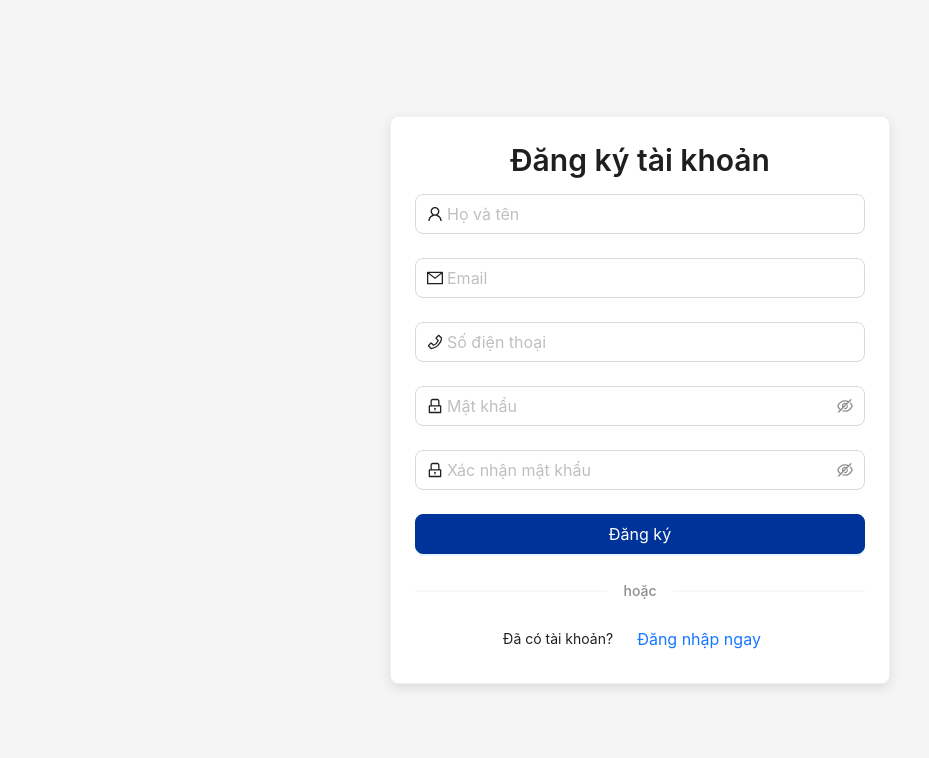
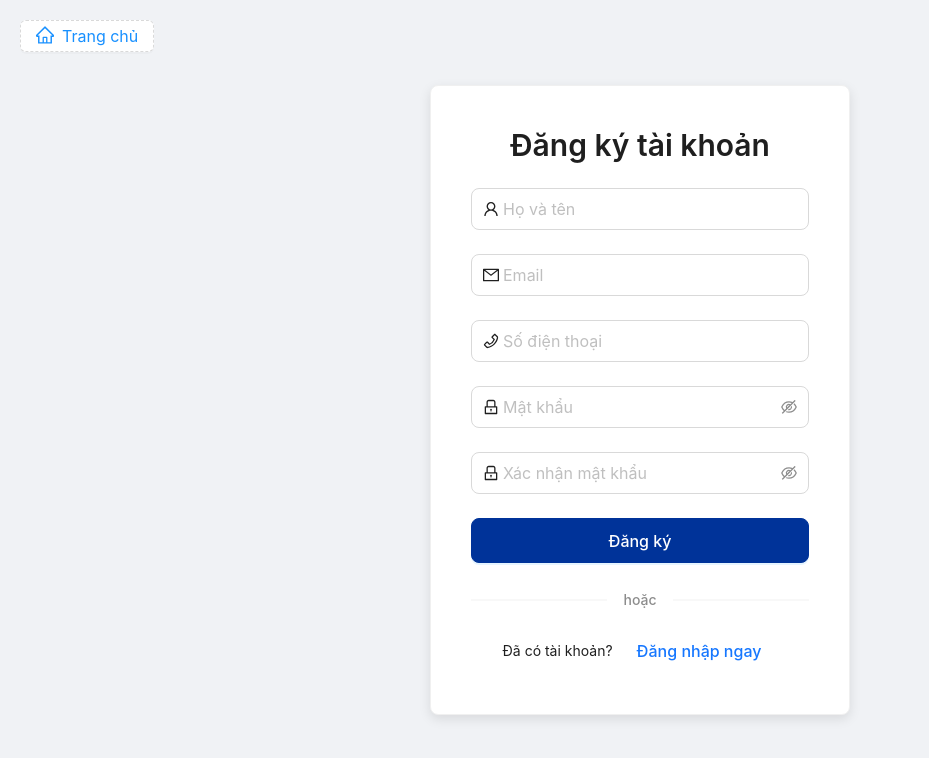
Before and after one commit to Peace2s/GiangThuyMobileShop-client, a React (Vite) app: page /register in a window 1280 px wide. Shown: the top 758 px of the page, without its empty margins (0-929 px from the left). Built offline with nearby package versions, Linux system fonts and the light colour scheme.

Commit message:
fix(auth):save token to cookie

```diff
--- a/src/components/auth/Login.css
+++ b/src/components/auth/Login.css
@@ -3,24 +3,46 @@
   justify-content: center;
   align-items: center;
   min-height: 100vh;
-  background-color: #f5f5f5;
+  background-color: #f0f2f5;
   padding: 20px;
+  position: relative;
 }
 
 .login-card {
   width: 100%;
-  max-width: 400px;
+  max-width: 420px;
   box-shadow: 0 4px 12px rgba(0, 0, 0, 0.1);
+  border-radius: 8px;
 }
 
 .login-card .ant-card-body {
   padding: 40px;
 }
 
+.home-button {
+  position: fixed !important;
+  top: 20px;
+  left: 20px;
+  z-index: 1000;
+  font-size: 16px;
+  display: flex;
+  align-items: center;
+  gap: 8px;
+  color: #1890ff;
+}
+
+.home-button:hover {
+  color: #40a9ff;
+}
+
+.home-button .anticon {
+  font-size: 18px;
+}
+
 .login-title {
+  margin-bottom: 24px !important;
+  color: #1890ff;
   text-align: center;
-  color: #1a4da2 !important;
-  margin-bottom: 30px !important;
 }
 
 /* Override Ant Design styles */
@@ -53,8 +75,10 @@
 }
 
 .login-footer {
-  margin-top: 24px;
-  text-align: center;
+  display: flex;
+  justify-content: center;
+  align-items: center;
+  gap: 8px;
 }
 
 .login-footer a {
@@ -71,3 +95,15 @@
   margin-top: 12px;
   color: #666;
 }
+
+/* Responsive adjustments */
+@media (max-width: 480px) {
+  .login-card {
+    margin: 0 16px;
+  }
+
+  .home-button {
+    top: 10px;
+    left: 10px;
+  }
+}
--- a/src/components/auth/Login.jsx
+++ b/src/components/auth/Login.jsx
@@ -1,6 +1,6 @@
 import React, { useState } from 'react';
 import { Form, Input, Button, Card, Typography, message, Divider } from 'antd';
-import { UserOutlined, LockOutlined } from '@ant-design/icons';
+import { UserOutlined, LockOutlined, HomeOutlined } from '@ant-design/icons';
 import { Link, useNavigate, useLocation } from 'react-router-dom';
 import { useAuth } from '../../contexts/AuthContext';
 import { useCart } from '../../contexts/CartContext';
@@ -45,12 +45,26 @@ const Login = () => {
     }
   };
 
+  const goToHome = () => {
+    navigate('/');
+  };
+
   return (
     <div className="login-container">
+      <Button
+        icon={<HomeOutlined />}
+        onClick={goToHome}
+        type="dashed"
+        className="home-button"
+      >
+        Trang chủ
+      </Button>
+
       <Card className="login-card">
         <Title level={2} className="login-title">
           Đăng nhập
         </Title>
+
         <Form
           form={form}
           name="login"
@@ -84,6 +98,10 @@ const Login = () => {
               {
                 required: true,
                 message: 'Vui lòng nhập mật khẩu!',
+              },
+              {
+                min: 6,
+                message: 'Mật khẩu phải có ít nhất 6 ký tự!',
               },
             ]}
           >
--- a/src/components/auth/Register.css
+++ b/src/components/auth/Register.css
@@ -3,21 +3,46 @@
   justify-content: center;
   align-items: center;
   min-height: 100vh;
-  background-color: #f5f5f5;
+  background-color: #f0f2f5;
   padding: 20px;
+  position: relative;
 }
 
 .register-card {
   width: 100%;
-  max-width: 500px;
+  max-width: 420px;
   box-shadow: 0 4px 12px rgba(0, 0, 0, 0.1);
   border-radius: 8px;
 }
 
+.register-card .ant-card-body {
+  padding: 40px;
+}
+
+.home-button {
+  position: fixed !important;
+  top: 20px;
+  left: 20px;
+  z-index: 1000;
+  font-size: 16px;
+  display: flex;
+  align-items: center;
+  gap: 8px;
+  color: #1890ff;
+}
+
+.home-button:hover {
+  color: #40a9ff;
+}
+
+.home-button .anticon {
+  font-size: 18px;
+}
+
 .register-title {
+  margin-bottom: 24px !important;
+  color: #1890ff;
   text-align: center;
-  margin-bottom: 24px;
-  color: #1890ff;
 }
 
 .register-footer {
@@ -25,12 +50,45 @@
   justify-content: center;
   align-items: center;
   gap: 8px;
-  margin-top: 16px;
 }
 
-/* Responsive styles */
-@media (max-width: 576px) {
+/* Override Ant Design styles */
+.register-card .ant-form-item-label > label {
+  font-weight: 500;
+  color: #333;
+}
+
+.register-card .ant-input-affix-wrapper {
+  padding: 8px 11px;
+  height: auto;
+}
+
+.register-card .ant-input-affix-wrapper > input.ant-input {
+  font-size: 16px;
+}
+
+.register-card .ant-btn {
+  height: 45px;
+  font-size: 16px;
+  font-weight: 500;
+}
+
+.register-card .ant-form-item {
+  margin-bottom: 24px;
+}
+
+.register-card .ant-form-item:last-child {
+  margin-bottom: 0;
+}
+
+/* Responsive adjustments */
+@media (max-width: 480px) {
   .register-card {
-    box-shadow: none;
+    margin: 0 16px;
+  }
+
+  .home-button {
+    top: 10px;
+    left: 10px;
   }
 }
--- a/src/components/auth/Register.jsx
+++ b/src/components/auth/Register.jsx
@@ -1,6 +1,6 @@
 import React, { useState } from 'react';
 import { Form, Input, Button, Card, Typography, message, Divider } from 'antd';
-import { UserOutlined, LockOutlined, MailOutlined, PhoneOutlined } from '@ant-design/icons';
+import { UserOutlined, LockOutlined, MailOutlined, PhoneOutlined, HomeOutlined } from '@ant-design/icons';
 import { Link, useNavigate } from 'react-router-dom';
 import { authService } from '../../services/api';
 import './Register.css';
@@ -28,8 +28,21 @@ const Register = () => {
     }
   };
 
+  const goToHome = () => {
+    navigate('/');
+  };
+
   return (
     <div className="register-container">
+      <Button
+        icon={<HomeOutlined />}
+        onClick={goToHome}
+        type="dashed"
+        className="home-button"
+      >
+        Trang chủ
+      </Button>
+
       <Card className="register-card">
         <Title level={2} className="register-title">
           Đăng ký tài khoản
--- a/src/components/layout/Header.jsx
+++ b/src/components/layout/Header.jsx
@@ -30,20 +30,28 @@ const Header = ({ searchTerm, setSearchTerm }) => {
     navigate('/');
   }
 
-  const userMenu = (
-    <Menu>
-      <Menu.Item key="profile" icon={<UserOutlined />}>
-        <Link to="/profile">Tài khoản của tôi</Link>
-      </Menu.Item>
-      <Menu.Item key="orders" icon={<ShoppingCartOutlined />}>
-        <Link to="/orders">Đơn hàng của tôi</Link>
-      </Menu.Item>
-      <Menu.Divider />
-      <Menu.Item key="logout" icon={<LogoutOutlined />} onClick={handleLogout}>
-        Đăng xuất
-      </Menu.Item>
-    </Menu>
-  );
+  const userMenu = {
+    items: [
+      {
+        key: 'profile',
+        icon: <UserOutlined />,
+        label: 'Thông tin cá nhân',
+        onClick: () => navigate('/profile')
+      },
+      {
+        key: 'orders',
+        icon: <ShoppingCartOutlined />,
+        label: 'Đơn hàng',
+        onClick: () => navigate('/orders')
+      },
+      {
+        key: 'logout',
+        icon: <LogoutOutlined />,
+        label: 'Đăng xuất',
+        onClick: handleLogout
+      }
+    ]
+  };
 
   return (
     <AntHeader className="header">
@@ -84,11 +92,11 @@ const Header = ({ searchTerm, setSearchTerm }) => {
             </Tooltip>
 
             {isAuthenticated ? (
-              <Dropdown overlay={userMenu} trigger={['click']} placement="bottomRight">
-                <div className="user-menu-trigger">
+              <Dropdown menu={userMenu} placement="bottomRight">
+                <Button type="text" className="user-button">
                   <Avatar icon={<UserOutlined />} />
                   <span className="user-name">Xin chào, {user.fullName}</span>
-                </div>
+                </Button>
               </Dropdown>
             ) : (
               <Space>
--- a/src/components/product/ProductDetail.jsx
+++ b/src/components/product/ProductDetail.jsx
@@ -18,6 +18,7 @@ const ProductDetail = () => {
   const { id } = useParams()
   const location = useLocation()
   const navigate = useNavigate()
+  const [selectedColor, setSelectedColor] = useState('')
   const [quantity, setQuantity] = useState(1)
   const [product, setProduct] = useState(null)
   const [loading, setLoading] = useState(true)
@@ -41,11 +42,13 @@ const ProductDetail = () => {
         const productFromState = location.state?.product
         if (productFromState) {
           setProduct(productFromState)
+          setSelectedColor(productFromState.colors?.[0]?.code || '')
         } else {
           // If not available in state, fetch from API
           const response = await productService.getProductById(id)
           if (response.data) {
             setProduct(response.data)
+            setSelectedColor(response.data.colors?.[0]?.code || '')
           }
         }
       } catch (error) {
@@ -74,8 +77,12 @@ const ProductDetail = () => {
       return;
     }
 
+    if (product.colors && product.colors.length > 0 && !selectedColor) {
+      message.warning('Vui lòng chọn màu sắc');
+      return;
+    }
 
-    addToCart(product, quantity);
+    addToCart(product, quantity, selectedColor);
   }
 
   return (
--- a/src/contexts/AuthContext.jsx
+++ b/src/contexts/AuthContext.jsx
@@ -1,5 +1,6 @@
 import React, { createContext, useState, useContext, useEffect } from 'react';
 import { authService } from '../services/api';
+import Cookies from 'js-cookie';
 
 const AuthContext = createContext();
 
@@ -14,7 +15,7 @@ export const AuthProvider = ({ children }) => {
   useEffect(() => {
     // Kiểm tra xem người dùng đã đăng nhập chưa khi tải trang
     const checkAuth = () => {
-      const storedUser = localStorage.getItem('user');
+      const storedUser = Cookies.get('user');
       if (storedUser) {
         setUser(JSON.parse(storedUser));
       }
@@ -28,9 +29,17 @@ export const AuthProvider = ({ children }) => {
     try {
       const response = await authService.login(credentials);
       if (response.data) {
-        // Lưu token và thông tin người dùng vào localStorage
-        localStorage.setItem('token', response.data.token);
-        localStorage.setItem('user', JSON.stringify(response.data.user));
+        // Lưu token và thông tin người dùng vào cookies
+        Cookies.set('token', response.data.token, {
+          expires: 1, // 1 ngày
+          secure: process.env.NODE_ENV === 'production',
+          sameSite: 'strict'
+        });
+        Cookies.set('user', JSON.stringify(response.data.user), {
+          expires: 1, // 1 ngày
+          secure: process.env.NODE_ENV === 'production',
+          sameSite: 'strict'
+        });
 
         // Cập nhật state
         setUser(response.data.user);
@@ -63,9 +72,9 @@ export const AuthProvider = ({ children }) => {
   };
 
   const logout = () => {
-    // Xóa token và thông tin người dùng khỏi localStorage
-    localStorage.removeItem('token');
-    localStorage.removeItem('user');
+    // Xóa token và thông tin người dùng khỏi cookies
+    Cookies.remove('token');
+    Cookies.remove('user');
 
     // Cập nhật state
     setUser(null);
--- a/src/contexts/CartContext.jsx
+++ b/src/contexts/CartContext.jsx
@@ -44,6 +44,8 @@ export const CartProvider = ({ children }) => {
       if (savedCart) {
         const parsedCart = JSON.parse(savedCart);
         setCartItems(Array.isArray(parsedCart) ? parsedCart : []);
+      } else {
+        setCartItems([]); // Reset cart items nếu không có dữ liệu trong localStorage
       }
       setLoading(false);
     } catch (error) {
@@ -107,7 +109,7 @@ export const CartProvider = ({ children }) => {
 
           return [...prevItems, {
             ...product,
-            productId: product.id, // Lưu cả productId
+            productId: product.id,
             quantity,
             selectedColor
           }];
@@ -174,6 +176,7 @@ export const CartProvider = ({ children }) => {
       } else {
         // Nếu chưa đăng nhập, chỉ cập nhật localStorage
         setCartItems([]);
+        localStorage.removeItem(CART_STORAGE_KEY); // Xóa giỏ hàng khỏi localStorage
       }
       toast.success('Đã xóa giỏ hàng');
     } catch (error) {
@@ -202,10 +205,27 @@ export const CartProvider = ({ children }) => {
           });
         }
 
-        // Xóa giỏ hàng local
+        // Xóa giỏ hàng local và cập nhật state
         localStorage.removeItem(CART_STORAGE_KEY);
+        setCartItems([]); // Reset cart items state
 
         // Cập nhật lại state từ server
+        const response = await cartService.getCart();
+        if (response.data && response.data.CartItems) {
+          const cartData = response.data.CartItems.map(item => ({
+            id: item.id,
+            productId: item.productId,
+            name: item.product?.name || '',
+            image: item.product?.image || '',
+            price: item.price,
+            quantity: item.quantity,
+            selectedColor: item.selectedColor,
+            stock_quantity: item.product?.stock_quantity || 0
+          }));
+          setCartItems(cartData);
+        }
+      } else {
+        // Nếu không có giỏ hàng local, vẫn cập nhật từ server
         const response = await cartService.getCart();
         if (response.data && response.data.CartItems) {
           const cartData = response.data.CartItems.map(item => ({
--- a/src/services/api.js
+++ b/src/services/api.js
@@ -1,4 +1,5 @@
 import axios from 'axios';
+import Cookies from 'js-cookie';
 
 const API_URL = 'http://localhost:3000/api';
 
@@ -13,7 +14,7 @@ const api = axios.create({
 // Thêm interceptor để tự động gắn token vào header
 api.interceptors.request.use(
   (config) => {
-    const token = localStorage.getItem('token');
+    const token = Cookies.get('token');
     if (token) {
       config.headers.Authorization = `Bearer ${token}`;
     }
@@ -30,8 +31,8 @@ api.interceptors.response.use(
   (error) => {
     if (error.response && error.response.status === 401) {
       // Xóa token và thông tin user khi token hết hạn
-      localStorage.removeItem('token');
-      localStorage.removeItem('user');
+      Cookies.remove('token');
+      Cookies.remove('user');
       window.location.href = '/login';
     }
     return Promise.reject(error);
@@ -52,15 +53,15 @@ export const authService = {
   login: (credentials) => api.post('/auth/login', credentials),
   register: (userData) => api.post('/auth/register', userData),
   logout: () => {
-    localStorage.removeItem('token');
-    localStorage.removeItem('user');
+    Cookies.remove('token');
+    Cookies.remove('user');
   },
   getCurrentUser: () => {
-    const user = localStorage.getItem('user');
+    const user = Cookies.get('user');
     return user ? JSON.parse(user) : null;
   },
   isAuthenticated: () => {
-    return !!localStorage.getItem('token');
+    return !!Cookies.get('token');
   },
 };
 
```
Also changed, not shown: package.json (+4 -4 lines), 1 other file (tests, documents, lock files or other folders).
